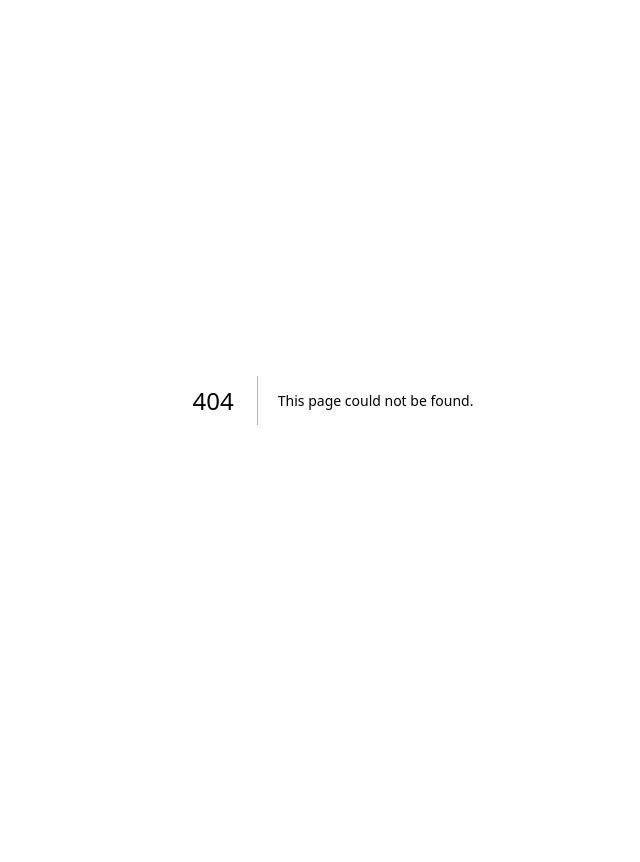
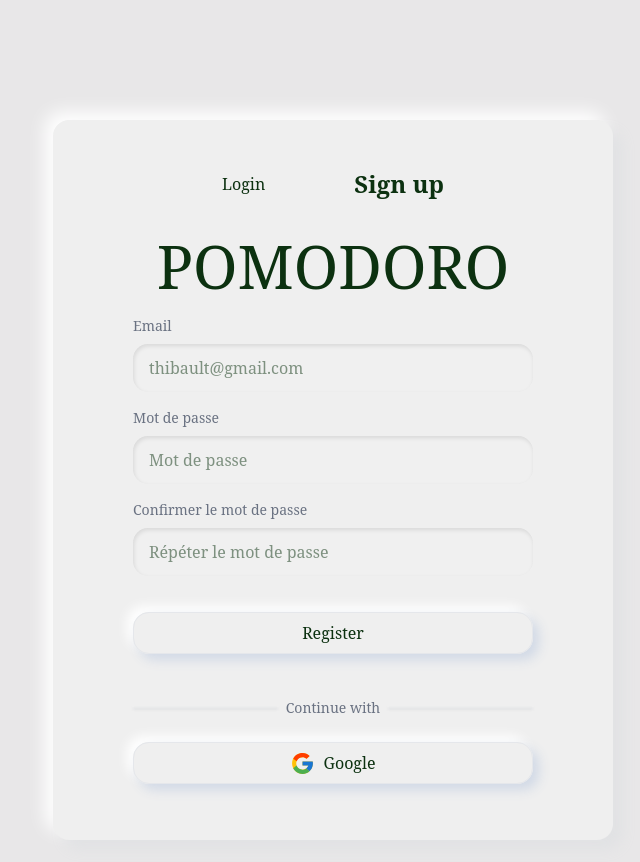
Before and after one commit to TheoSrss/Pomodoro-app, a Next.js app in the folder web/: page /register in a window 1280 px wide. Before the commit this address had no page. Shown: the top 862 px of the page, without its empty margins (307-947 px from the left). Before the commit the page ends 800 px from the top, so only its background shows below. Built offline with nearby package versions, Linux system fonts and the light colour scheme; a web font is replaced by a local one.

Commit message:
add register back front

```diff
--- a/web/src/app/login/page.tsx
+++ b/web/src/app/login/page.tsx
@@ -1,12 +1,12 @@
 "use client"
 
 import { useSearchParams } from "next/navigation"
-import { useEffect, useState, Suspense } from "react"
-import { signIn } from "next-auth/react"
+import { useEffect, useState } from "react"
 import { Button } from "@/components/ui/button"
 import { Error } from "@/components/ui/error"
 import { Input } from "@/components/ui/input"
-import { FcGoogle } from "react-icons/fc";
+import MainAuth from "@/components/authentification/auth"
+import { signIn } from "next-auth/react"
 
 function LoginFormContent() {
     const [email, setEmail] = useState("")
@@ -65,36 +65,14 @@ function LoginFormContent() {
                 </Button>
             </form>
 
-            <div className="flex items-center gap-2 my-6">
-                <div className="flex-1 border-t border-gray-300 dark:border-zinc-700 shadow-sm blur-[1px] opacity-70" />
-                <span className="text-sm text-gray-500 dark:text-gray-400">Continue with</span>
-                <div className="flex-1 border-t border-gray-300 dark:border-zinc-700 shadow-sm blur-[1px] opacity-70" />
-            </div>
-
-            <Button onClick={() => signIn("google", { callbackUrl: "/" })} className="mb-4">
-                <FcGoogle style={{ width: 25, height: 25 }} />
-                Google
-            </Button>
-            {/* <Button onClick={() => signIn("github", { callbackUrl: "/" })}>
-                <Image src="/github.png" alt="Github" width={25} height={25} />
-                Github
-            </Button> */}
         </>
     )
 }
 
 export default function LoginPage() {
     return (
-        <div className="m-4 md:mx-auto my-30 min-w-100 max-w-140 flex flex-col py-10 px-10 md:px-20 bg-beige rounded-2xl shadow-[0.625rem_0.625rem_0.875rem_0_rgb(225,226,228),-0.5rem_-0.5rem_1.125rem_0_rgb(255,255,255)]">
-            <div className="w-full flex justify-evenly py-2 mb-7">
-                <span className="font-bold">Login</span>
-                <span>Sign up</span>
-            </div>
-            <h1 className="uppercase text-6xl text-center">Pomodoro</h1>
-
-            <Suspense fallback={<div>Chargement...</div>}>
-                <LoginFormContent />
-            </Suspense>
-        </div>
+        <MainAuth>
+            <LoginFormContent />
+        </MainAuth>
     )
 }
--- /dev/null
+++ b/web/src/app/register/page.tsx
@@ -0,0 +1,122 @@
+"use client";
+
+import { useEffect, useState } from "react";
+import { useSearchParams } from "next/navigation";
+import MainAuth from "@/components/authentification/auth";
+import { Error } from "@/components/ui/error";
+import { Input } from "@/components/ui/input";
+import { Button } from "@/components/ui/button";
+import { signIn } from "next-auth/react";
+
+interface ApiViolation {
+    propertyPath: string;
+    message: string;
+}
+
+export default function RegisterPage() {
+    const [email, setEmail] = useState("");
+    const [password, setPassword] = useState("");
+    const [confirmPassword, setConfirmPassword] = useState("");
+    const [formError, setFormError] = useState<string | null>(null);
+    const searchParams = useSearchParams();
+
+    const errorSearch = searchParams.get("error");
+
+    useEffect(() => {
+        if (errorSearch === "CredentialsSignin") {
+            setFormError("Email ou mot de passe incorrect.");
+        } else if (errorSearch === "expired") {
+            setFormError("Session expirée.");
+        } else if (errorSearch) {
+            setFormError("Une erreur est survenue. Veuillez réessayer.");
+        } else {
+            setFormError(null);
+        }
+    }, [errorSearch]);
+
+    function isPasswordValid(password: string): boolean {
+        const regex = /^(?=.*[a-z])(?=.*[A-Z])(?=.*\d)(?=.*[@$!%*?&])[A-Za-z\d@$!%*?&]{8,}$/;
+        return regex.test(password);
+    }
+
+    const handleRegister = async (e: React.MouseEvent<HTMLButtonElement>) => {
+        e.preventDefault();
+        setFormError(null);
+
+        if (!isPasswordValid(password)) {
+            setFormError("Mot de passe : au moins 8 caractères, une majuscule, une minuscule, un chiffre et un caractère spécial.");
+            return;
+        }
+        if (password !== confirmPassword) {
+            setFormError("Les mots de passe ne correspondent pas.");
+            return;
+        }
+
+        try {
+            const res = await fetch(`${process.env.NEXT_PUBLIC_URI_API}/register`, {
+                method: "POST",
+                headers: { "Content-Type": "application/json" },
+                body: JSON.stringify({ email, password }),
+            });
+
+            if (!res.ok) {
+                const data = await res.json();
+
+                if (res.status === 422 && data.violations) {
+                    const violation = data.violations.find((v: ApiViolation) => v.propertyPath === "email");
+                    if (violation) {
+                        setFormError(violation.propertyPath + ' : ' + violation.message);
+                        return;
+                    }
+                }
+
+                return;
+            }
+
+            // router.push("/login?success=1");
+            await signIn("credentials", {
+                email,
+                password,
+                redirect: true,
+                callbackUrl: "/",
+            })
+        } catch {
+            setFormError("Erreur réseau.");
+        }
+    };
+
+    return (
+        <MainAuth>
+            <form className="my-5">
+                <Error message={formError || ""} />
+                <Input
+                    type="text"
+                    id="email"
+                    placeholder="thibault@gmail.com"
+                    value={email}
+                    label="Email"
+                    onChange={(e) => setEmail(e.target.value)}
+                />
+                <Input
+                    type="password"
+                    id="password"
+                    placeholder="Mot de passe"
+                    label="Mot de passe"
+                    value={password}
+                    onChange={(e) => setPassword(e.target.value)}
+                />
+                <Input
+                    type="password"
+                    id="confirm-password"
+                    placeholder="Répéter le mot de passe"
+                    label="Confirmer le mot de passe"
+                    value={confirmPassword}
+                    onChange={(e) => setConfirmPassword(e.target.value)}
+                />
+                <Button onClick={handleRegister} className="mt-5">
+                    Register
+                </Button>
+            </form>
+        </MainAuth>
+    );
+}
--- /dev/null
+++ b/web/src/components/authentification/auth.tsx
@@ -0,0 +1,47 @@
+import Link from "next/link";
+import { Suspense } from "react";
+import { Button } from "../ui/button";
+import { signIn } from "next-auth/react"
+import { FcGoogle } from "react-icons/fc";
+
+import { usePathname } from "next/navigation";
+
+export default function MainAuth({ children }: { children: React.ReactNode }) {
+
+    const pathname = usePathname();
+
+    return (
+        <div className="m-4 md:mx-auto my-30 min-w-100 max-w-140 flex flex-col py-10 px-10 md:px-20 bg-beige rounded-2xl shadow-[0.625rem_0.625rem_0.875rem_0_rgb(225,226,228),-0.5rem_-0.5rem_1.125rem_0_rgb(255,255,255)]">
+            <div className="w-full flex justify-evenly py-2 mb-7">
+                <Link href="/login" className="flex flex-row items-center gap-3 cursor-pointer">
+                    <span className={pathname === "/login" ? "font-bold text-2xl" : ""}>Login</span>
+                </Link>
+                <Link href="/register" className="flex flex-row items-center gap-3 cursor-pointer">
+                    <span className={pathname === "/register" ? "font-bold text-2xl" : ""}>Sign up</span>
+                </Link>
+            </div>
+            <h1 className="uppercase text-6xl text-center">Pomodoro</h1>
+
+            <Suspense fallback={<div>Chargement...</div>}>
+                {children}
+            </Suspense>
+
+
+            <div className="flex items-center gap-2 my-6">
+                <div className="flex-1 border-t border-gray-300 dark:border-zinc-700 shadow-sm blur-[1px] opacity-70" />
+                <span className="text-sm text-gray-500 dark:text-gray-400">Continue with</span>
+                <div className="flex-1 border-t border-gray-300 dark:border-zinc-700 shadow-sm blur-[1px] opacity-70" />
+            </div>
+
+            <Button onClick={() => signIn("google", { callbackUrl: "/" })} className="mb-4">
+                <FcGoogle style={{ width: 25, height: 25 }} />
+                Google
+            </Button>
+
+            {/* <Button onClick={() => signIn("github", { callbackUrl: "/" })}>
+                <Image src="/github.png" alt="Github" width={25} height={25} />
+                Github
+            </Button> */}
+        </div>
+    )
+}
```
